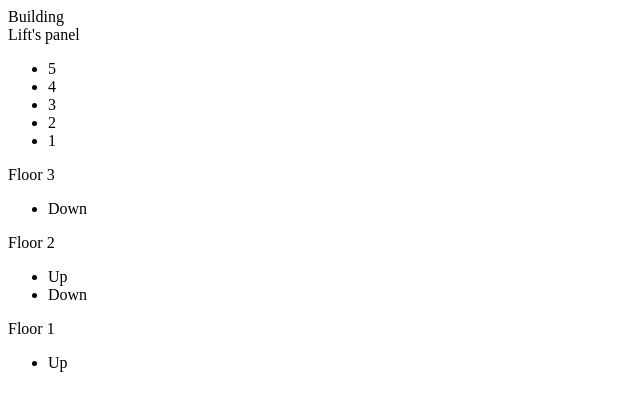
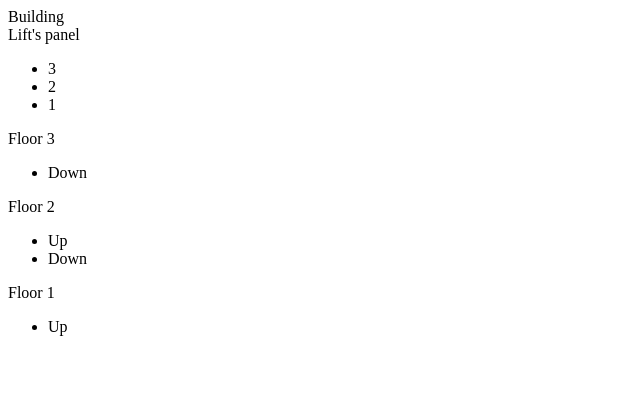
Before and after one commit to rianby64/elevator-tdd-exercise, a React app: page / in a window 1280 px wide. Shown: the top 410 px of the page, without its empty margins (0-640 px from the left). Built offline with nearby package versions, Linux system fonts and the light colour scheme.

Commit message:
Create the buttons at LiftPanel

```diff
--- a/src/app/Building.tsx
+++ b/src/app/Building.tsx
@@ -18,8 +18,9 @@ export class Building extends React.Component<BuildingProps> {
         floors: 1,
     }
 
-    private createFloors(): JSX.Element[] {
-        return new Array(this.props.floors).fill(undefined).map((v: undefined, i: number, arr: undefined[]): JSX.Element => {
+    private createFloors = (): JSX.Element[] => new Array(this.props.floors)
+        .fill(undefined)
+        .map((v: undefined, i: number, arr: undefined[]): JSX.Element => {
             if (i === 0) {
                 return <Floor key={i} level={i + 1} firstLevel={true} />;
             }
@@ -27,8 +28,8 @@ export class Building extends React.Component<BuildingProps> {
                 return <Floor key={i} level={i + 1} lastLevel={true} />;
             }
             return <Floor key={i} level={i + 1}/>;
-        }).reverse();
-    }
+        })
+        .reverse()
 
     private renderOneFloor(): JSX.Element {
         return (
@@ -40,7 +41,7 @@ export class Building extends React.Component<BuildingProps> {
         return this.props.floors == 1 ? this.renderOneFloor() : (
             <div>
                 <span>Building</span>
-                <LiftPanel />
+                <LiftPanel floors={this.props.floors} />
                 {this.createFloors()}
             </div>
         );
--- a/src/app/LiftPanel.tsx
+++ b/src/app/LiftPanel.tsx
@@ -2,22 +2,35 @@
 import * as React from 'react';
 
 interface LiftPanelProps {
-
+    floors: number;
+    currentLevel?: number;
+}
+interface DefaultProps {
+    currentLevel: number;
 }
 
-type LiftPanelElement = React.ReactElement<LiftPanelProps>;
 
-export const LiftPanel = (props: LiftPanelProps): LiftPanelElement => {
+export class LiftPanel extends React.Component<LiftPanelProps> {
+
+    public static defaultProps: DefaultProps = {
+        currentLevel: 1,
+    }
+
+    private createButtons = (): JSX.Element[] => new Array(this.props.floors)
+        .fill(undefined)
+        .map((v: undefined, i: number): JSX.Element => {
+            return <li key={i}>{i + 1}</li>
+        })
+        .reverse()
+
+    public render(): JSX.Element {
         return (
             <div>
                 <span>Lift&apos;s panel</span>
                 <ul>
-                <li>5</li>
-                <li>4</li>
-                <li>3</li>
-                <li>2</li>
-                <li>1</li>
+                    {this.createButtons()}
                 </ul>
             </div>
         );
     }
+}
```
Also changed, not shown: 1 other file (tests, documents, lock files or other folders). Lines whose indentation alone changed are shown as unchanged.
